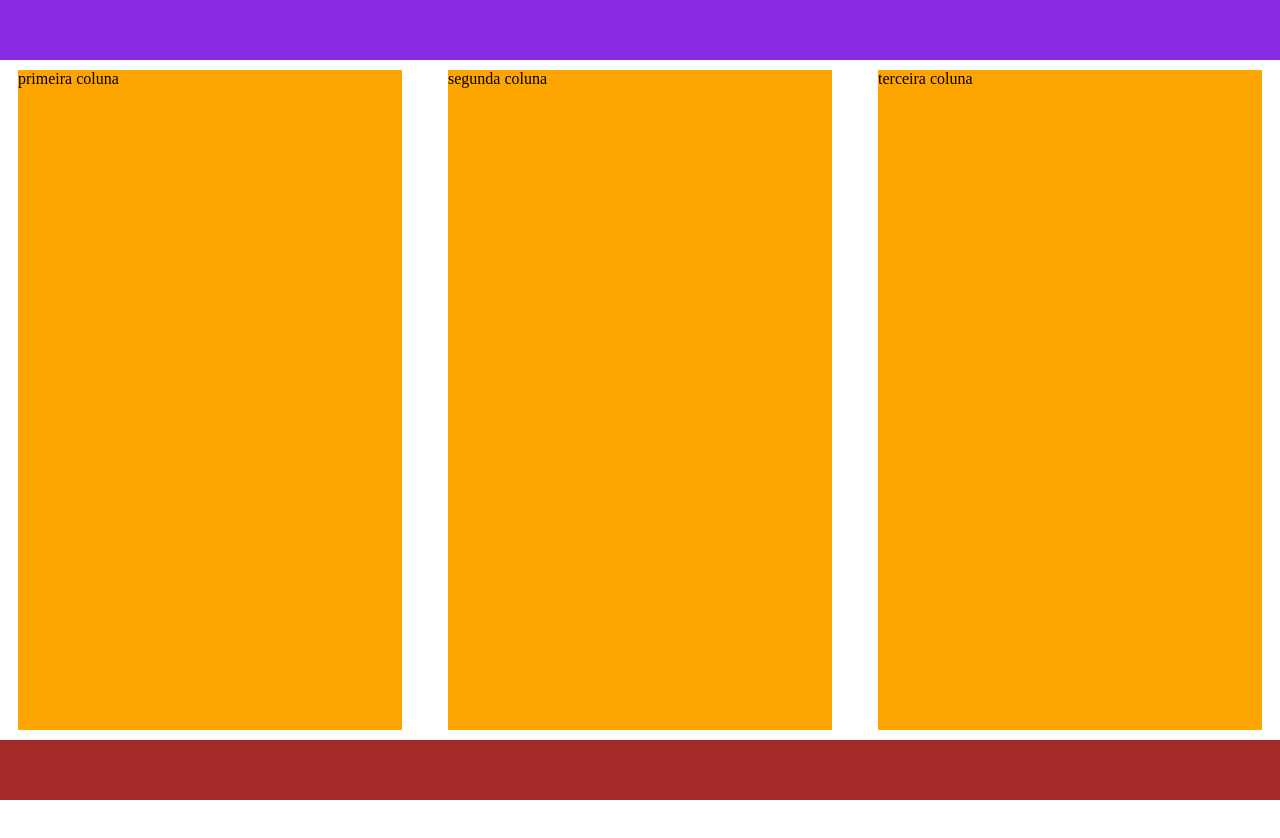
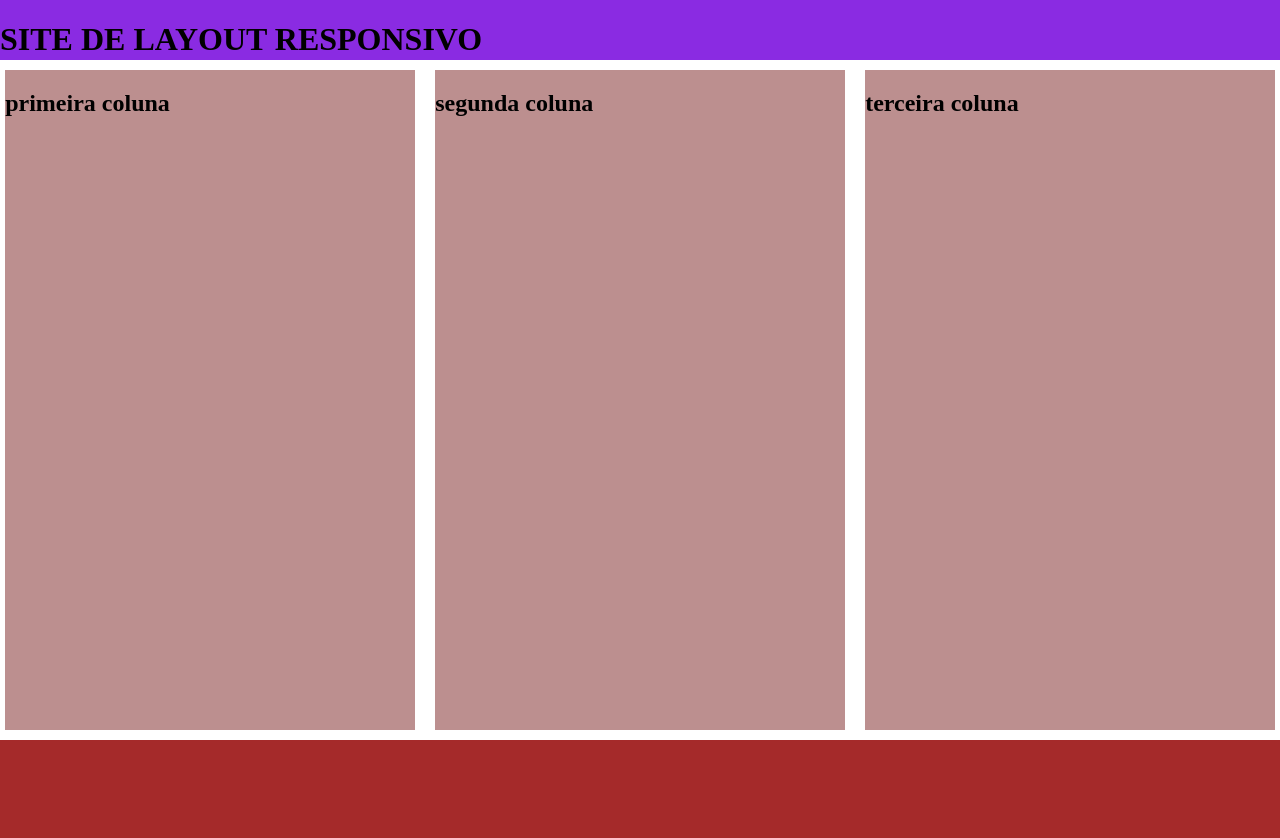
Before and after one commit to ifpi-picos/layout-responsivo-AntoniaNivia, a plain HTML site: page index.html in a window 1280 px wide. Shown: the top 838 px of the page. Before the commit the page ends 800 px from the top, so only its background shows below. Drawn offline with Linux system fonts and the light colour scheme.

Commit message:
index.html

```diff
--- a/aula.css
+++ b/aula.css
@@ -23,7 +23,7 @@ header{
 
 footer{
     background-color: brown;
-    height: 60px;
+    height: 60vh;
 }
 
 main{
@@ -36,9 +36,9 @@ main{
 }
 
 main div{
-    width: 30%;
-    background-color: orange;
-    height: 100%;
+    width: 32%;
+    background-color: rosybrown;
+    height: 100%
 }
 
 @media(max-width: 768px) {
--- a/index.html
+++ b/index.html
@@ -7,11 +7,16 @@
     <link rel="stylesheet" href="aula.css">
 </head>
 <body>
-    <header></header>
+    <header>
+
+            <h1>SITE DE LAYOUT RESPONSIVO</h1>
+
+    </header>
+
     <main>
-        <div>primeira coluna</div>
-        <div>segunda coluna</div>
-        <div>terceira coluna</div>
+        <div><h2>primeira coluna</h2></div>
+        <div><h2>segunda coluna</h2></div>
+        <div><h2>terceira coluna</h2></div>
     </main>
     <footer></footer>
 </body>
```
Also changed, not shown: 1 other file.
